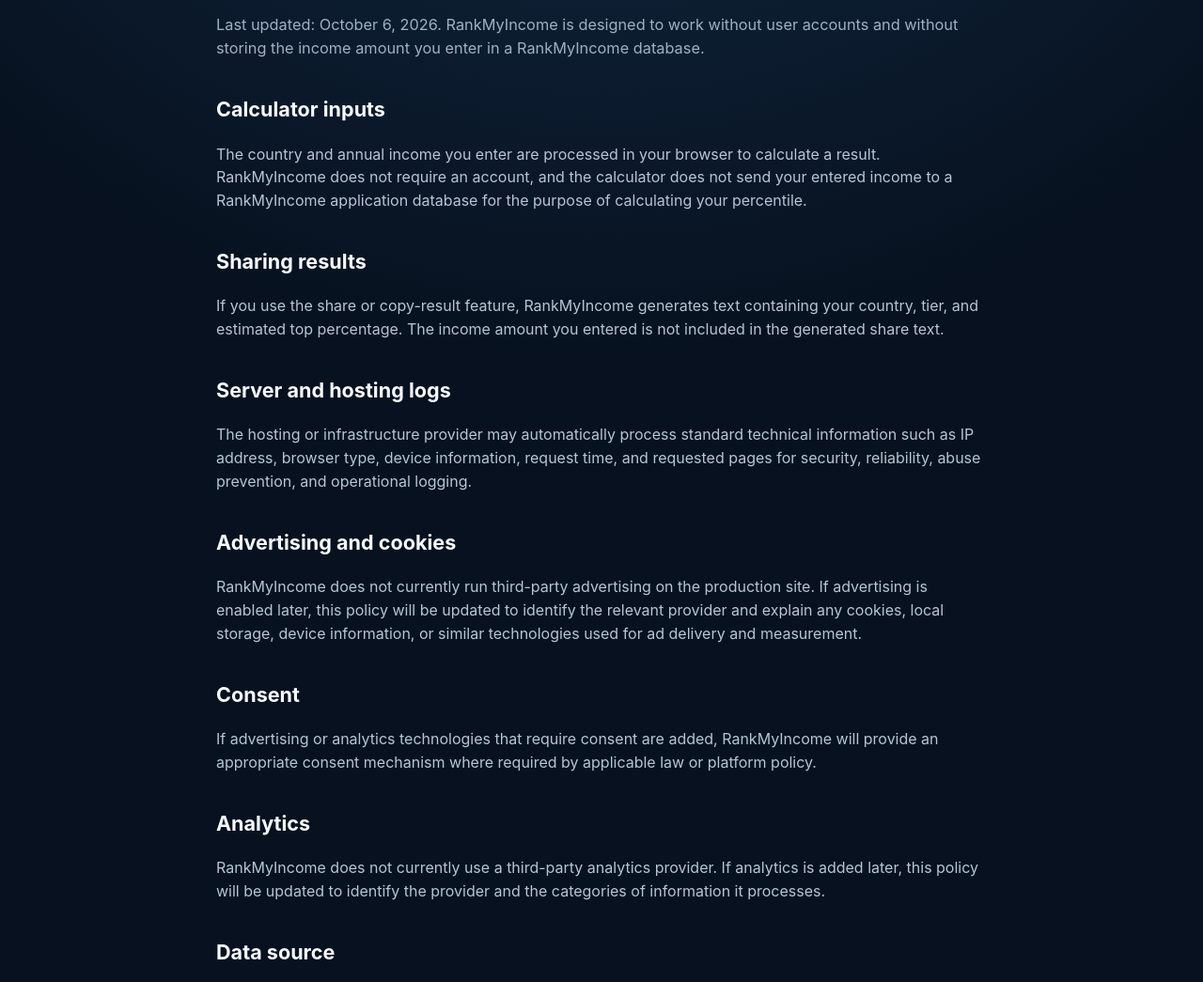
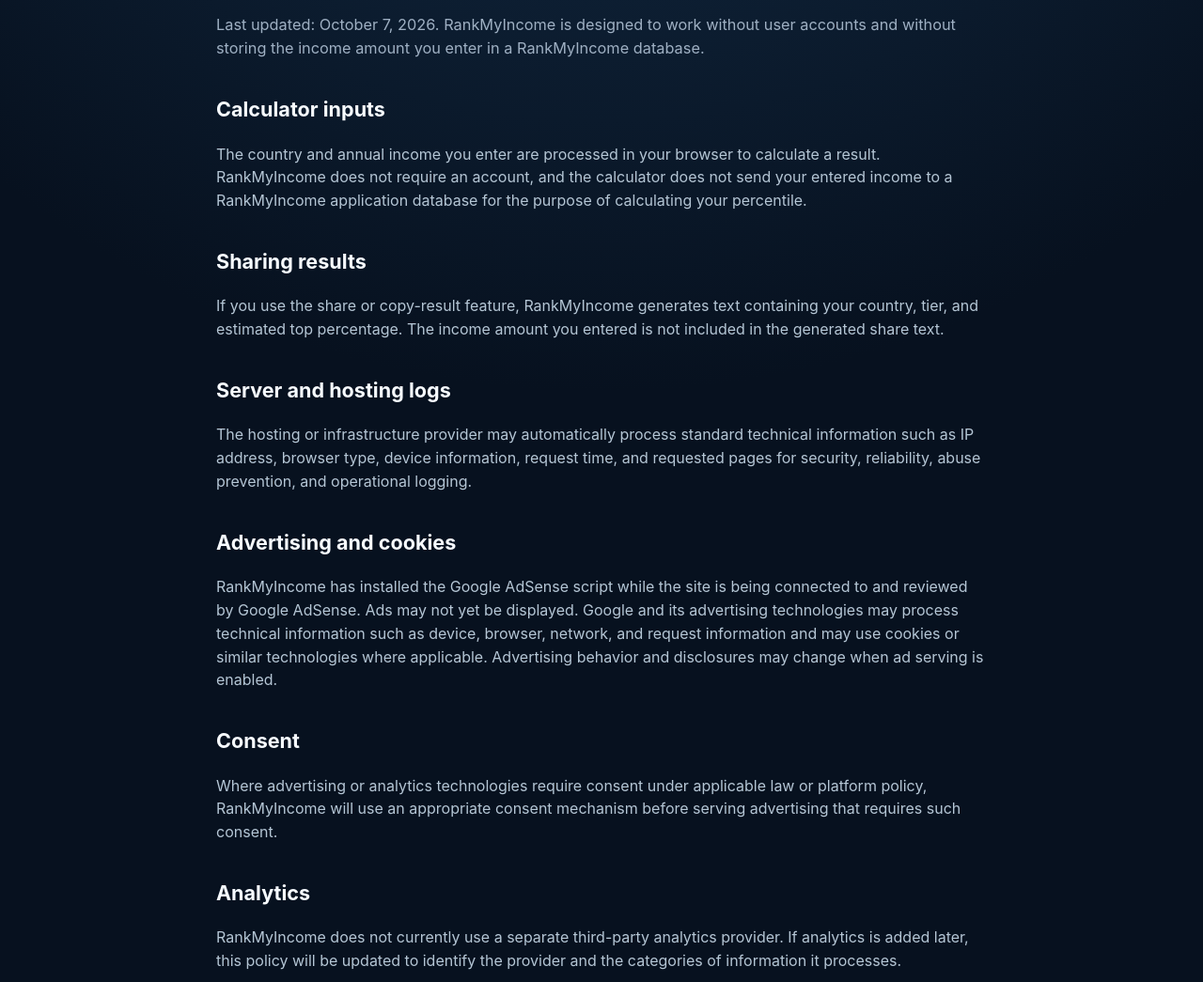
Before and after one commit to jimin062200-cmyk/rankmyincome, a plain HTML site: page privacy.html in a window 1280 px wide. Shown: the part 216-1261 px from the top of the page at 94% size. Drawn offline with Linux system fonts and the light colour scheme.

Commit message:
Document AdSense verification integration

```diff
--- a/privacy.html
+++ b/privacy.html
@@ -10,6 +10,7 @@
   <link rel="icon" href="/favicon.svg" type="image/svg+xml">
   <link rel="stylesheet" href="styles.css">
   <link rel="stylesheet" href="enhancements.css">
+  <script async src="https://pagead2.googlesyndication.com/pagead/js/adsbygoogle.js?client=ca-pub-2948191504774582" crossorigin="anonymous"></script>
 </head>
 <body>
   <header class="site-header">
@@ -27,7 +28,7 @@
 
   <main class="container legal-page">
     <h1>Privacy Policy</h1>
-    <p class="lead">Last updated: October 6, 2026. RankMyIncome is designed to work without user accounts and without storing the income amount you enter in a RankMyIncome database.</p>
+    <p class="lead">Last updated: October 7, 2026. RankMyIncome is designed to work without user accounts and without storing the income amount you enter in a RankMyIncome database.</p>
 
     <h2>Calculator inputs</h2>
     <p>The country and annual income you enter are processed in your browser to calculate a result. RankMyIncome does not require an account, and the calculator does not send your entered income to a RankMyIncome application database for the purpose of calculating your percentile.</p>
@@ -39,13 +40,13 @@
     <p>The hosting or infrastructure provider may automatically process standard technical information such as IP address, browser type, device information, request time, and requested pages for security, reliability, abuse prevention, and operational logging.</p>
 
     <h2>Advertising and cookies</h2>
-    <p>RankMyIncome does not currently run third-party advertising on the production site. If advertising is enabled later, this policy will be updated to identify the relevant provider and explain any cookies, local storage, device information, or similar technologies used for ad delivery and measurement.</p>
+    <p>RankMyIncome has installed the Google AdSense script while the site is being connected to and reviewed by Google AdSense. Ads may not yet be displayed. Google and its advertising technologies may process technical information such as device, browser, network, and request information and may use cookies or similar technologies where applicable. Advertising behavior and disclosures may change when ad serving is enabled.</p>
 
     <h2>Consent</h2>
-    <p>If advertising or analytics technologies that require consent are added, RankMyIncome will provide an appropriate consent mechanism where required by applicable law or platform policy.</p>
+    <p>Where advertising or analytics technologies require consent under applicable law or platform policy, RankMyIncome will use an appropriate consent mechanism before serving advertising that requires such consent.</p>
 
     <h2>Analytics</h2>
-    <p>RankMyIncome does not currently use a third-party analytics provider. If analytics is added later, this policy will be updated to identify the provider and the categories of information it processes.</p>
+    <p>RankMyIncome does not currently use a separate third-party analytics provider. If analytics is added later, this policy will be updated to identify the provider and the categories of information it processes.</p>
 
     <h2>Data source</h2>
     <p>The calculator uses statistical distribution data from WID.world. These are aggregate statistical datasets and are separate from the personal income value you type into the calculator.</p>
```
